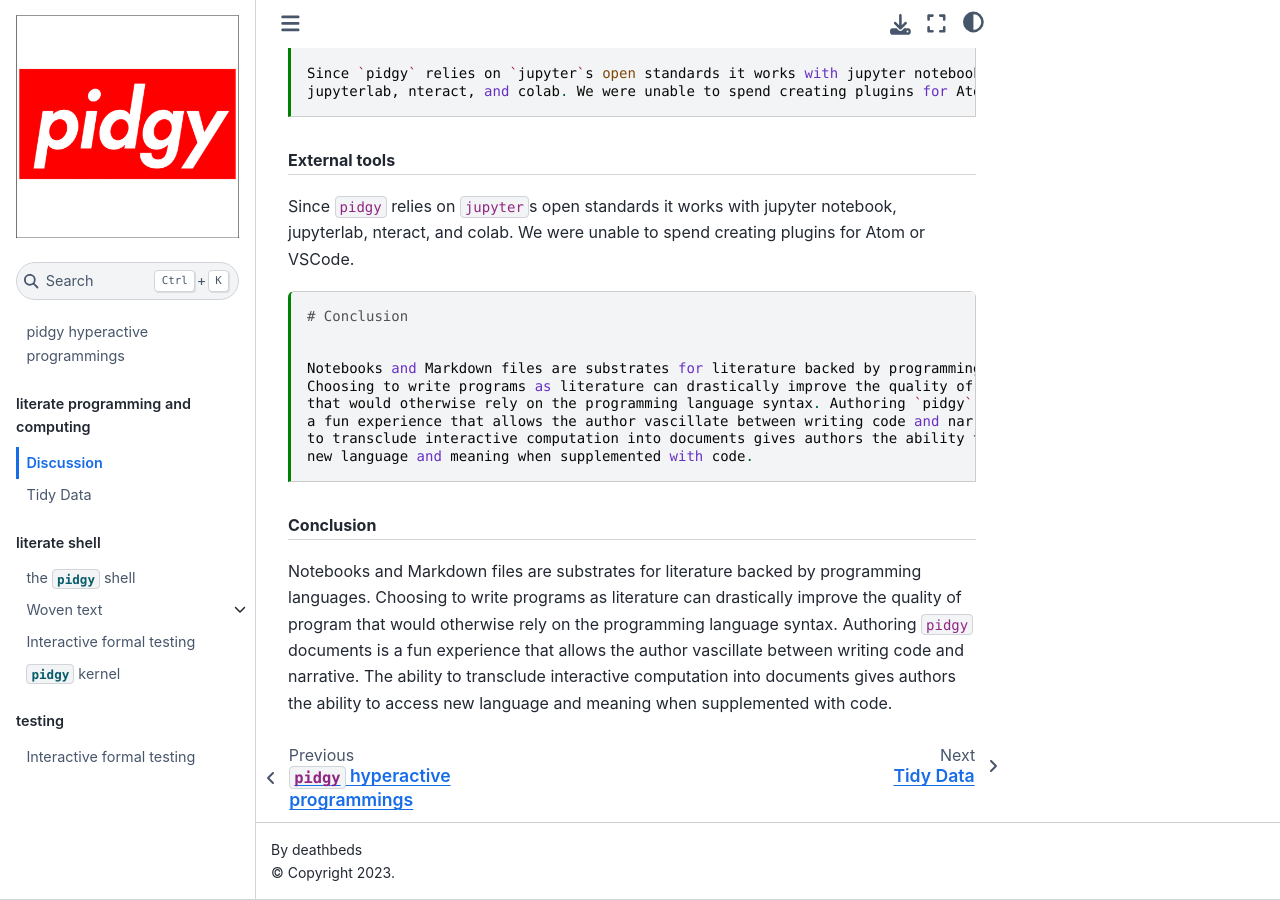
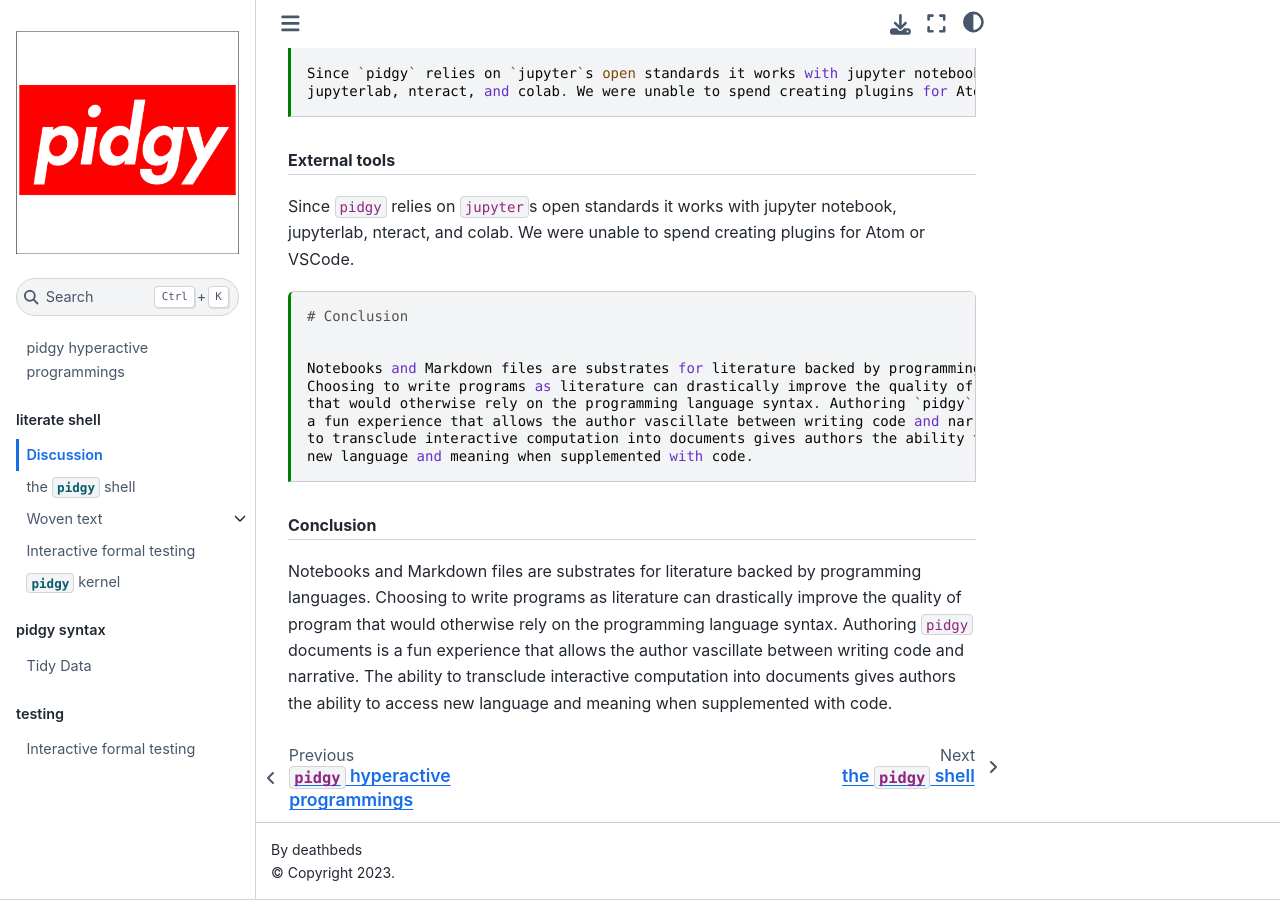
Before and after one commit to deathbeds/pidgy, a Jupyter Book: the page built from docs/discussion.md.ipynb, in a window 1280 px wide and 900 px high, scrolled down 4965 px. Built offline with Jupyter Book 1.0.4 settings and Sphinx 7.4.7 and the Sphinx Book theme 1.1.4, drawn with Linux system fonts in a browser that asks for light colours; pages that are not in the unit, such as notebooks, are missing from menus.

```diff
--- a/_config.yml
+++ b/_config.yml
@@ -6,4 +6,4 @@ description: >- # this means to ignore newlines until "baseurl:"
   Hyperactive literate programming and computing
 
 execute:
-  execute_notebooks:  off
+  execute_notebooks:  "off"
--- a/_toc.yml
+++ b/_toc.yml
@@ -1,12 +1,7 @@
-- file: README
-
-- part: literate programming and computing
+- file: README.md
+- part: literate shell
   chapters:
   - file: docs/discussion.md.ipynb
-  - file: docs/examples/working-within-dataframes.md.ipynb
-
-- part: literate shell
-  chapters:
   - file: pidgy/shell
   - file: pidgy/tangle
   - file: pidgy/loader
@@ -17,6 +12,7 @@
 
 - part: pidgy syntax
   chapters:
+  - file: docs/examples/working-within-dataframes.md.ipynb
   - file: pidgy/tests/test_pidgin_syntax.md.ipynb
 
 - part: tangling
```
